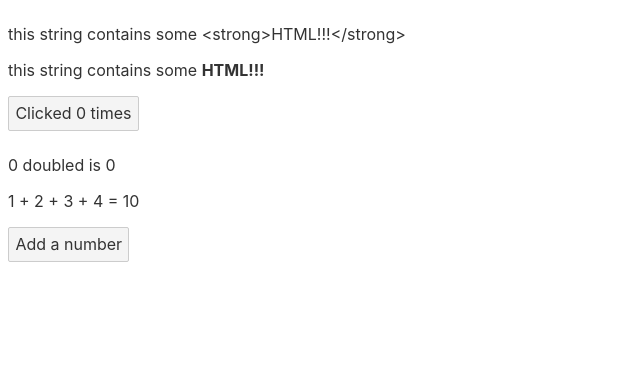
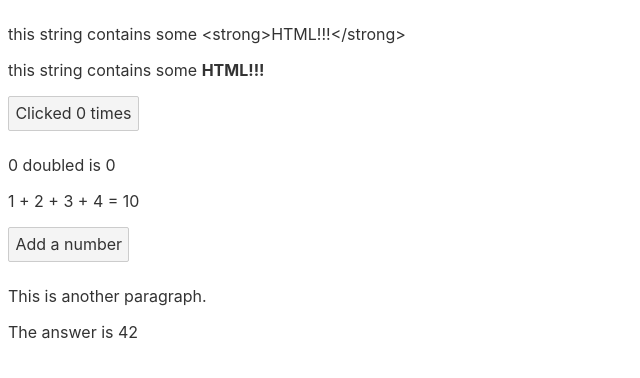
Before and after one commit to Annie-Huang/my-svelte-project2, a Svelte app: page / in a window 1280 px wide. Shown: the top 378 px of the page, without its empty margins (0-640 px from the left). Built offline with nearby package versions, Linux system fonts and the light colour scheme.

Commit message:
Props - Declaring props

```diff
--- a/src/App.svelte
+++ b/src/App.svelte
@@ -1,5 +1,7 @@
 <!--From Introduction/HTML tags to -->
 <script>
+    import Nested from './Nested.svelte';
+
     let string = `this string contains some <strong>HTML!!!</strong>`;
 
     let count = 0;
@@ -65,3 +67,5 @@
 <button on:click={addNumber}>
     Add a number
 </button>
+
+<Nested answer={42}/>
--- a/src/Nested.svelte
+++ b/src/Nested.svelte
@@ -1 +1,6 @@
+<script>
+    export let answer;
+</script>
+
 <p>This is another paragraph.</p>
+<p>The answer is {answer}</p>
```
